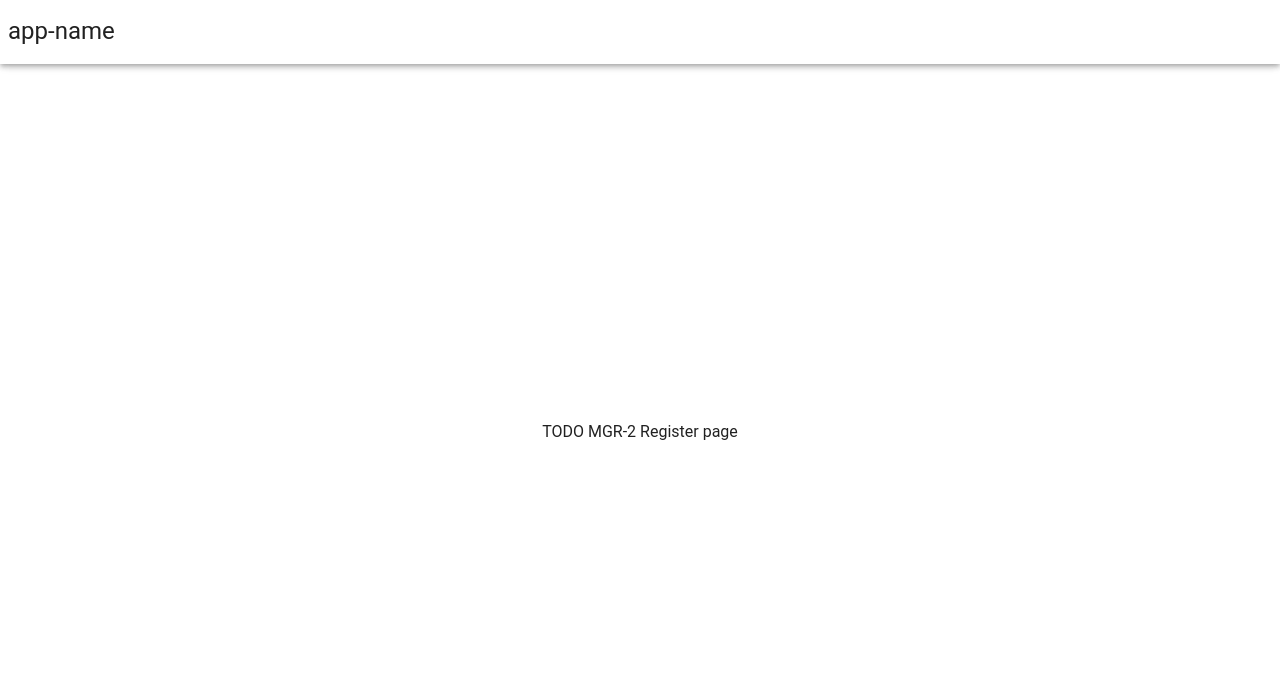
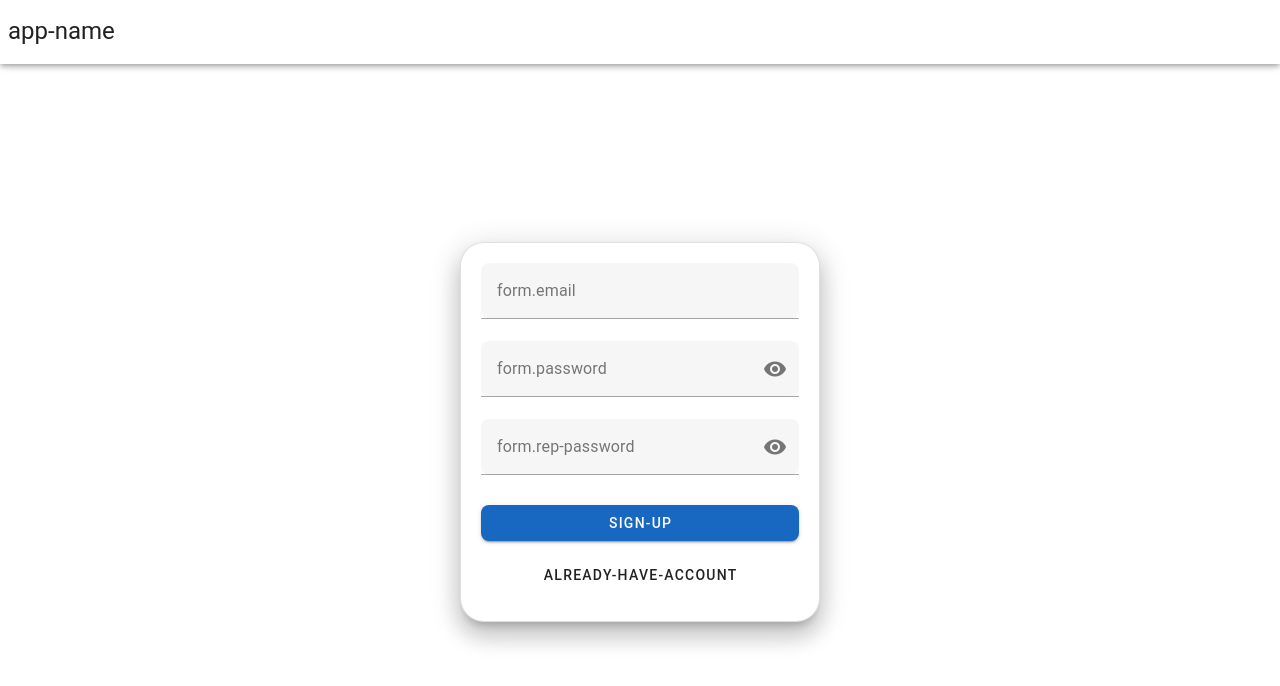
Before and after one commit to asporczyk/projekt-magisterski, a Vue app: page /register in a window 1280 px wide. Shown: the top 686 px of the page. Built offline with nearby package versions, Linux system fonts and the light colour scheme; what @tanstack/vue-query would draw is missing.

Commit message:
MGR-2 Add register form

```diff
--- a/src/views/LoginView/LoginForm.vue
+++ b/src/views/LoginView/LoginForm.vue
@@ -30,7 +30,6 @@ const { handleSubmit, values } = useForm<LoginFields>({
 
 const handleLogin = handleSubmit(() => {
   // TODO handle login user
-  console.log(values.email)
 })
 
 const handleGoToRegister = () => {
--- a/src/views/RegisterView/Register.vue
+++ b/src/views/RegisterView/Register.vue
@@ -1,2 +1,6 @@
-<script setup lang="ts"></script>
-<template>TODO MGR-2 Register page</template>
+<script setup lang="ts">
+import RegisterForm from '@/views/RegisterView/RegisterForm.vue'
+</script>
+<template>
+  <RegisterForm />
+</template>
--- /dev/null
+++ b/src/views/RegisterView/RegisterForm.vue
@@ -0,0 +1,95 @@
+<script setup lang="ts">
+import { useI18n } from 'vue-i18n'
+import { object, ref as yupRef, string } from 'yup'
+import { useForm } from 'vee-validate'
+import BasicBox from '@/components/atoms/BasicBox/BasicBox.vue'
+import TextButton from '@/components/atoms/Buttons/TextButton.vue'
+import TextFieldWithValidation from '@/components/atoms/TextFieldWithValidation/TextFieldWithValidation.vue'
+import router from '@/router'
+import LinkButton from '@/components/atoms/Buttons/LinkButton.vue'
+
+const { t } = useI18n()
+
+interface RegisterFields {
+  email: string
+  password: string
+  repPassword: string
+}
+
+const schema = object({
+  email: string()
+    .required(t('errors.field-is-empty'))
+    .email(t('errors.email-validation')),
+  password: string()
+    .required(t('errors.field-is-empty'))
+    .min(8, t('errors.password-validation.length-error'))
+    .matches(/\w*[a-z]\w*/, t('errors.password-validation.lowercase-error'))
+    .matches(/\w*[A-Z]\w*/, t('errors.password-validation.uppercase-error'))
+    .matches(/\w*\d\w*/, t('errors.password-validation.number-error'))
+    .matches(
+      /\w*[^A-Za-z0-9]\w*/,
+      t('errors.password-validation.non-alphanumeric-error'),
+    ),
+  repPassword: string()
+    .required(t('errors.field-is-empty'))
+    .oneOf(
+      [yupRef('password')],
+      t('errors.password-validation.passwords-dont-match'),
+    ),
+})
+
+const { handleSubmit } = useForm<RegisterFields>({
+  validationSchema: schema,
+})
+
+const handleRegister = handleSubmit(() => {
+  //TODO handle register user
+})
+
+const handleGoToLogin = () => {
+  router.push({ name: 'login' })
+}
+</script>
+<template>
+  <BasicBox class="pa-5" width="360px">
+    <v-form @submit="handleRegister">
+      <TextFieldWithValidation name="email" :label="t('form.email')" />
+      <TextFieldWithValidation
+        name="password"
+        :label="t('form.password')"
+        type="password"
+      />
+      <TextFieldWithValidation
+        name="repPassword"
+        :label="t('form.rep-password')"
+        type="password"
+      />
+      <TextButton variant="primary" full-width type="submit">{{
+        t('sign-up')
+      }}</TextButton>
+      <LinkButton full-width @click="handleGoToLogin">
+        {{ t('already-have-account') }}
+      </LinkButton>
+    </v-form>
+  </BasicBox>
+</template>
+<i18n>{
+  "en": {
+    "already-have-account": "Already have account? Sing in!",
+    "form": {
+      "email": "Email address",
+      "password": "Password",
+      "rep-password": "Repeat password"
+    },
+    "sign-up": "Sign up"
+  },
+  "pl": {
+    "already-have-account": "Masz już konto? Zaloguj się!",
+    "form": {
+      "email": "Adres email",
+      "password": "Hasło",
+      "rep-password": "Powtórz hasło"
+    },
+    "sign-up": "Utwórz konto"
+  }
+}</i18n>
```
